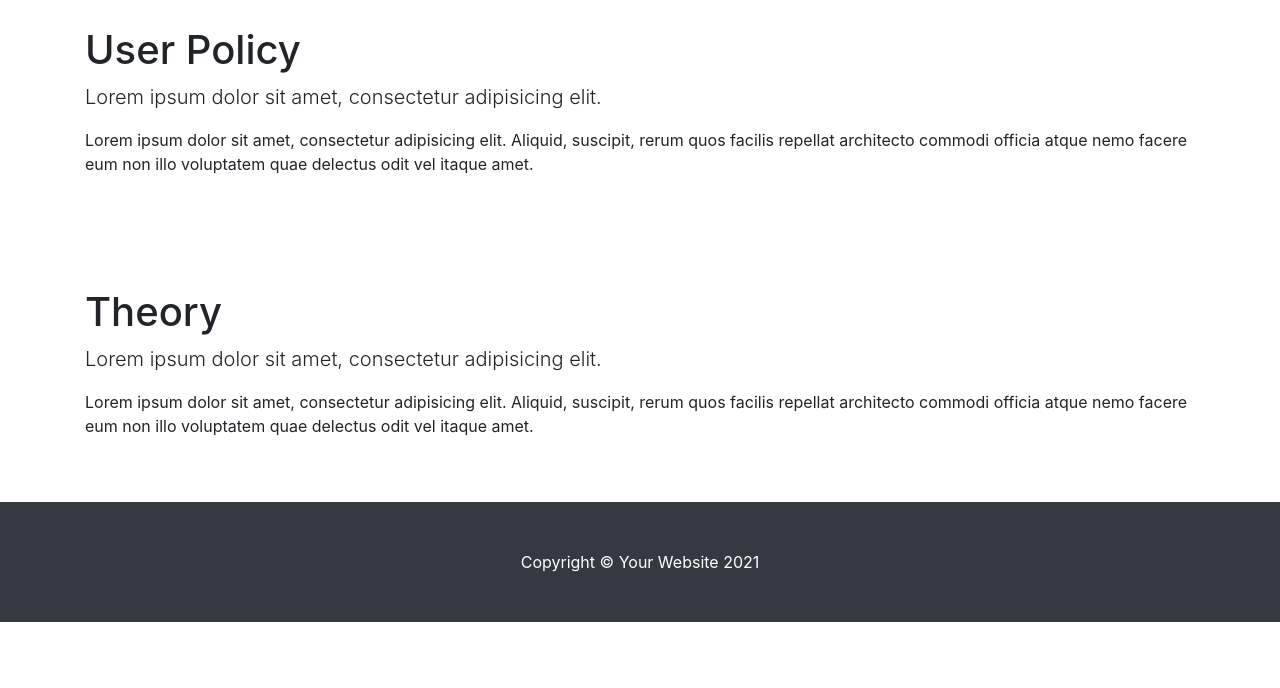
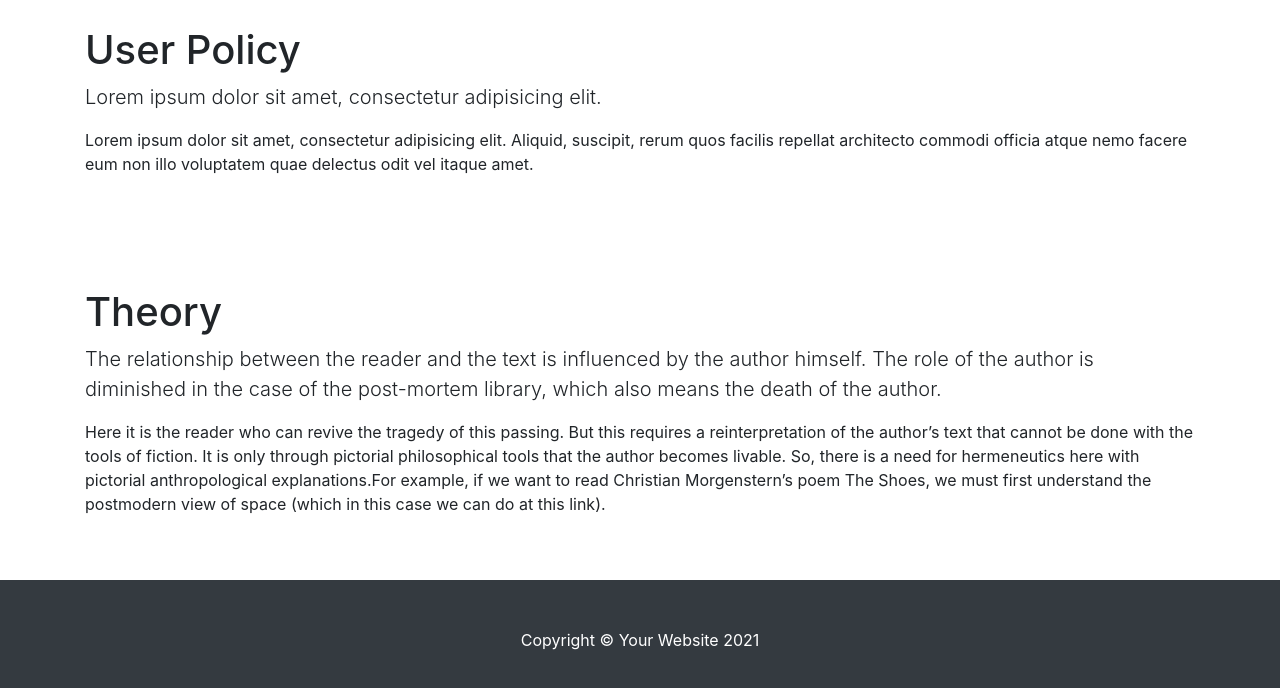
Before and after one commit to bankitomi26/pim, a website: page index.html in a window 1280 px wide. Shown: the part 986-1674 px from the top of the page. Before the commit the page ends 1608 px from the top, so only its background shows below. Drawn offline with Linux system fonts and the light colour scheme.

Commit message:
Update index.html

```diff
--- a/index.html
+++ b/index.html
@@ -80,8 +80,9 @@
   <section class="py-5">
     <div class="container">
       <h1>Theory</h1>
-      <p class="lead">Lorem ipsum dolor sit amet, consectetur adipisicing elit.</p>
-      <p>Lorem ipsum dolor sit amet, consectetur adipisicing elit. Aliquid, suscipit, rerum quos facilis repellat architecto commodi officia atque nemo facere eum non illo voluptatem quae delectus odit vel itaque amet.</p>
+      <p class="lead">The relationship between the reader and the text is influenced by the author himself. The role of the author is diminished in the case of the post-mortem library, which also means the death of the author.</p>
+      <p>Here it is the reader who can revive the tragedy of this passing. But this requires a reinterpretation of the author’s text that cannot be done with the tools of fiction. It is only through pictorial philosophical tools that the author becomes livable. So, there is a need for hermeneutics here with pictorial anthropological explanations.For example, if we want to read Christian Morgenstern’s poem The Shoes, we must first understand the postmodern view of space (which in this case we can do at this link).
+      </p>
     </div>
   </section>
 
```
